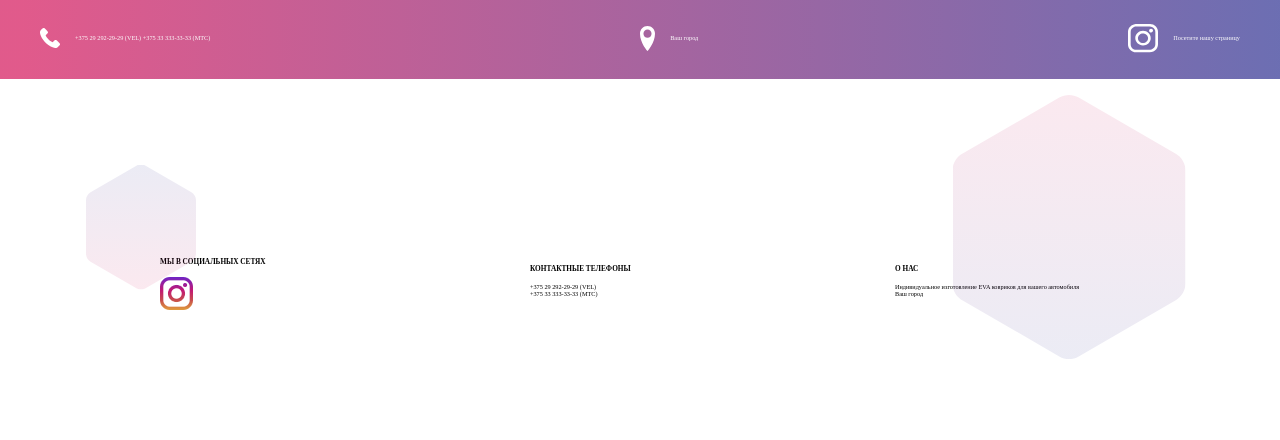
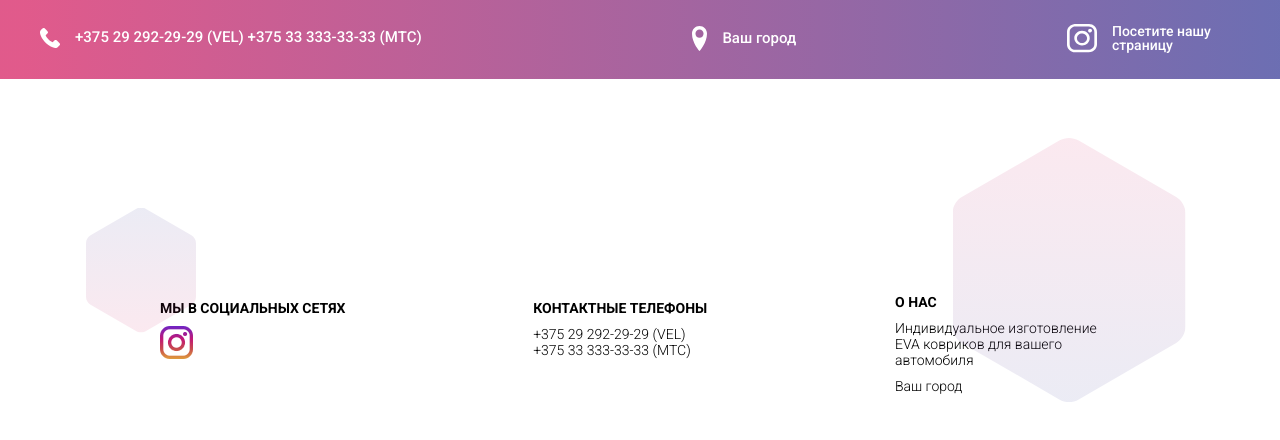
Before and after one commit to Presnia/evarugs-nd, a plain HTML site: page index.html in a window 1280 px wide. Drawn offline with Linux system fonts and the light colour scheme.

Commit message:
Basically styled the header and the footer

```diff
--- a/css/style.css
+++ b/css/style.css
@@ -1,6 +1,9 @@
+@import url('https://fonts.googleapis.com/css2?family=Roboto:ital,wght@0,300;0,400;0,500;0,700;0,900;1,900&display=swap');
+
 html,
 body {
     font-size: 62.5%;
+    font-family: 'Roboto', sans-serif;
 }
 
 ul {
@@ -34,14 +37,38 @@ img {
     object-fit: contain;
 }
 
+.header__phone {
+    font-weight: 500;
+    font-size: 1.5rem;
+    line-height: 63%;
+}
+
 .header__phone-img {
     width: 2rem;
     height: 2rem;
 }
 
+.header__phone-text a {
+    color: #FFF;
+    text-decoration: none;
+}
+
+.header__maps-text {
+    font-weight: 500;
+    font-size: 1.5rem;
+    line-height: 1.6rem;
+}
+
 .header__maps-img {
     width: 1.5rem;
     height: 2.5rem;
+}
+
+.header__instagram-text {
+    max-width: 12.8rem;
+    font-weight: 500;
+    font-size: 1.4rem;
+    line-height: 1.4rem;
 }
 
 .header__instagram-img {
@@ -83,7 +110,7 @@ img {
 }
 
 .footer__address {
-    min-width: 22.5rem;
+    max-width: 22.5rem;
 }
 
 .footer__decor-1 {
@@ -103,3 +130,27 @@ img {
     top: 47%;
     transform: translate(-50%, -50%);
 }
+
+.footer__header {
+    font-weight: bold;
+    font-size: 1.4rem;
+    line-height: 114%;
+}
+
+.footer__instagram {
+    margin-bottom: 0.6rem;
+}
+
+.footer__address {
+    margin-top: 3rem;
+}
+
+.footer__address-city {
+    margin-top: 1rem;
+}
+
+.footer__wrap li {
+    font-weight: 300;
+    font-size: 1.4rem;
+    line-height: 114%;
+}
--- a/index.html
+++ b/index.html
@@ -17,21 +17,21 @@
                         <img src="img/phone.svg" alt="">
                     </div>
                     <div class="header__phone-text">
-                        <span>+375 29 292-29-29 (VEL)</span>
-                        <span>+375 33 333-33-33 (МТС)</span>
+                        <a href="tel:+375(29)2292929">+375 29 292-29-29 (VEL)</a>
+                        <a href="tel:+375(33)3333333">+375 33 333-33-33 (МТС)</a>
                     </div>
                 </div>
                 <div class="header__maps">
                     <div class="header__maps-img">
                         <img src="img/point.svg" alt="">
                     </div>
-                    <span>Ваш город</span>
+                    <span class="header__maps-text">Ваш город</span>
                 </div>
                 <div class="header__instagram">
                     <div class="header__instagram-img">
                         <img src="img/instagram.svg" alt="">
                     </div>
-                    <span>Посетите нашу страницу</span>
+                    <span class="header__instagram-text">Посетите нашу страницу</span>
                 </div>
             </div>
         </div>
@@ -57,7 +57,7 @@
                     <h3 class="footer__header">О НАС</h3>
                     <ul>
                         <li>Индивидуальное изготовление EVA ковриков для вашего автомобиля</li>
-                        <li>Ваш город</li>
+                        <li class="footer__address-city">Ваш город</li>
                     </ul>
                 </div>
                 <div class="footer__decor-1">
```
